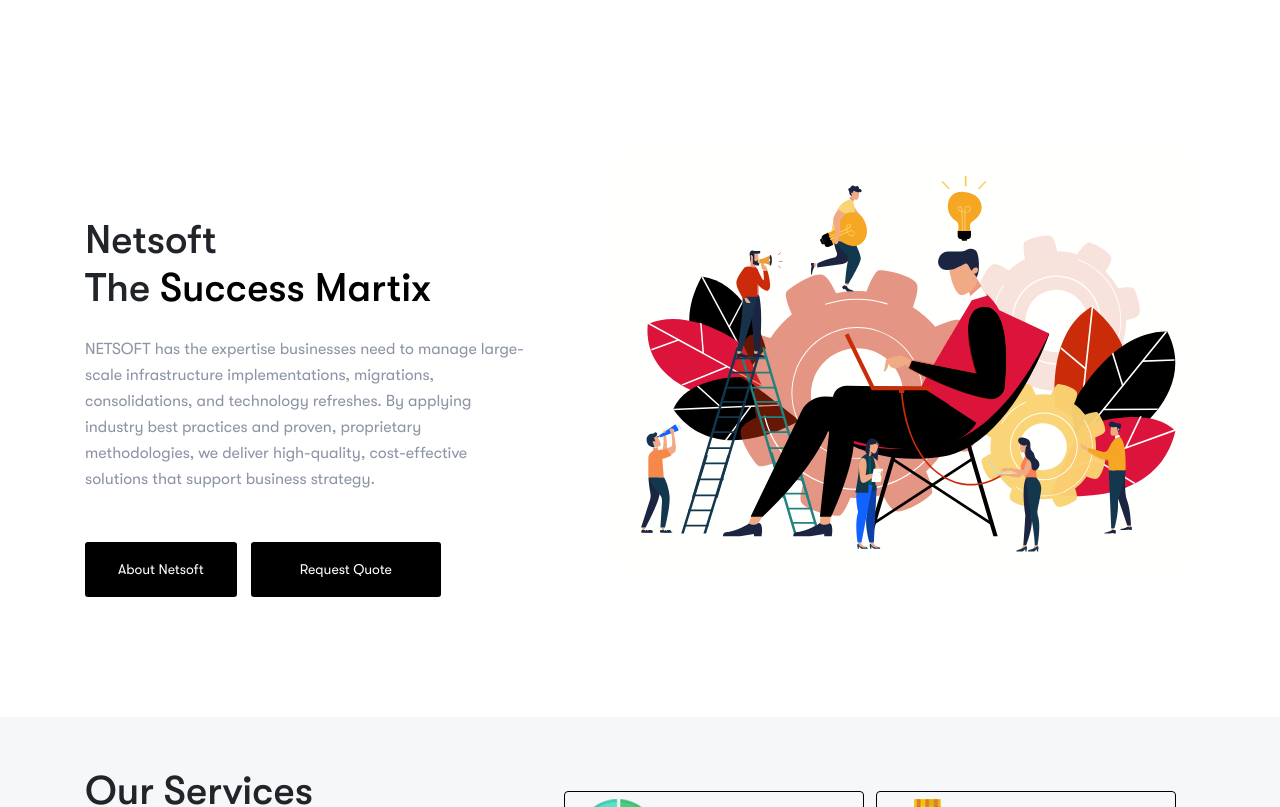
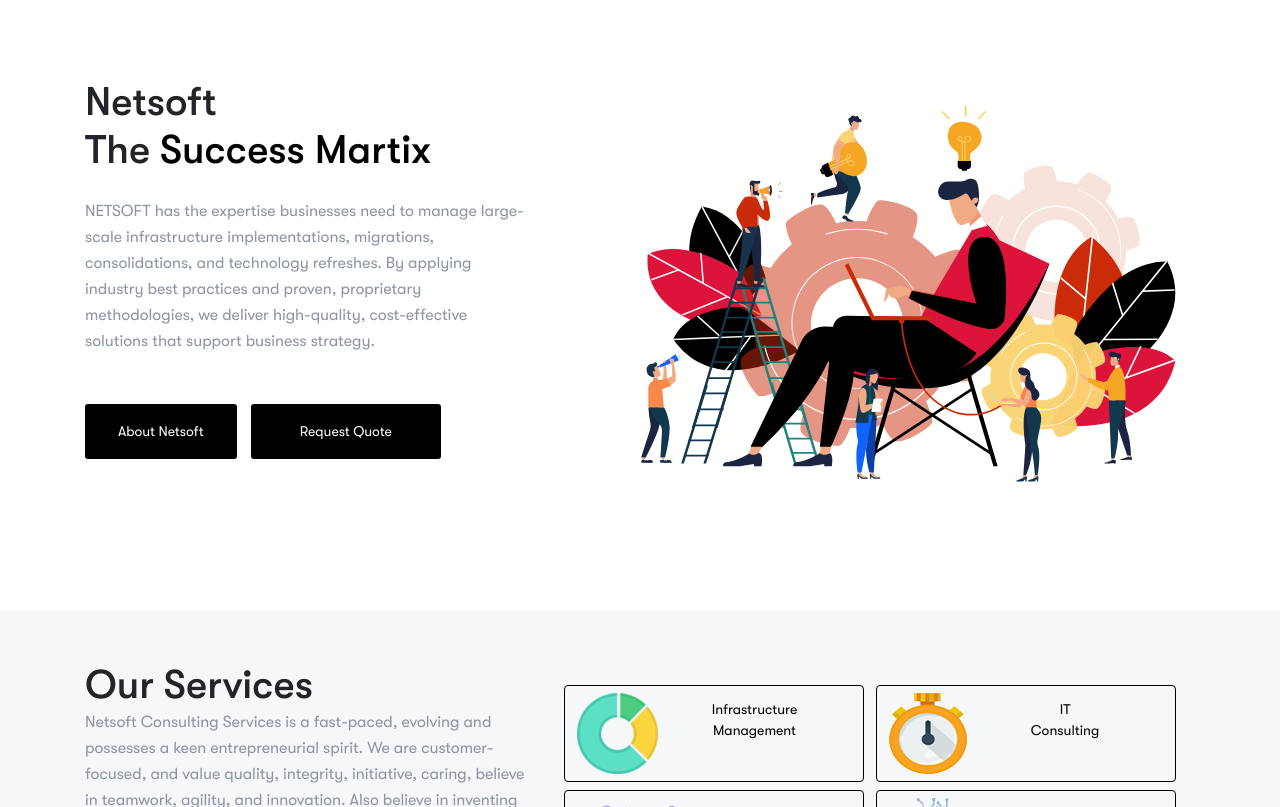
Before and after one commit to mubshsoft/netsoft-website, a plain HTML site: page index.html in a window 1280 px wide. Shown: the part 822-1629 px from the top of the page. Drawn offline with Linux system fonts and the light colour scheme.

Commit message:
css for home page updated

```diff
--- a/static/css/landing_page9e92.css
+++ b/static/css/landing_page9e92.css
@@ -117,8 +117,8 @@
     width: 100%;
 }
 .competition-caption {
-    margin-top: 78px;
-    padding-top: 14%;
+/*     margin-top: 78px; */
+    padding-top: 100px;
 }
 .weight-100 {
     font-weight: 100;
@@ -177,7 +177,7 @@
     width:92%;
 }
 .top-172{
-    margin-top:172px;
+    margin-top:102px;
 }
 .competition-section{
     background: #f6f7f9;
```
